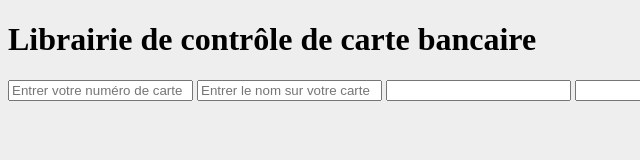
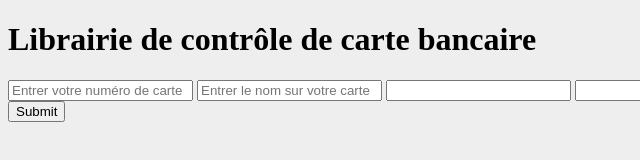
Before and after one commit to apoignonnec/formation_devops_git, a plain HTML site: page index.html in a window 1280 px wide. Shown: the full height of the page, 0-640 px from the left. Drawn offline with Linux system fonts and the light colour scheme.

Commit message:
Ajout du bouton de validation

```diff
--- a/index.html
+++ b/index.html
@@ -34,7 +34,8 @@
             <!-- Card CVC -->
             <input class="cvc form-control" name="my-custom-form-field__card-cvc" autocomplete="off" required>
         </div>
-    </div>
+
+        <button type="submit">Submit</button>
     </div>
 </body>
 </html>
```
